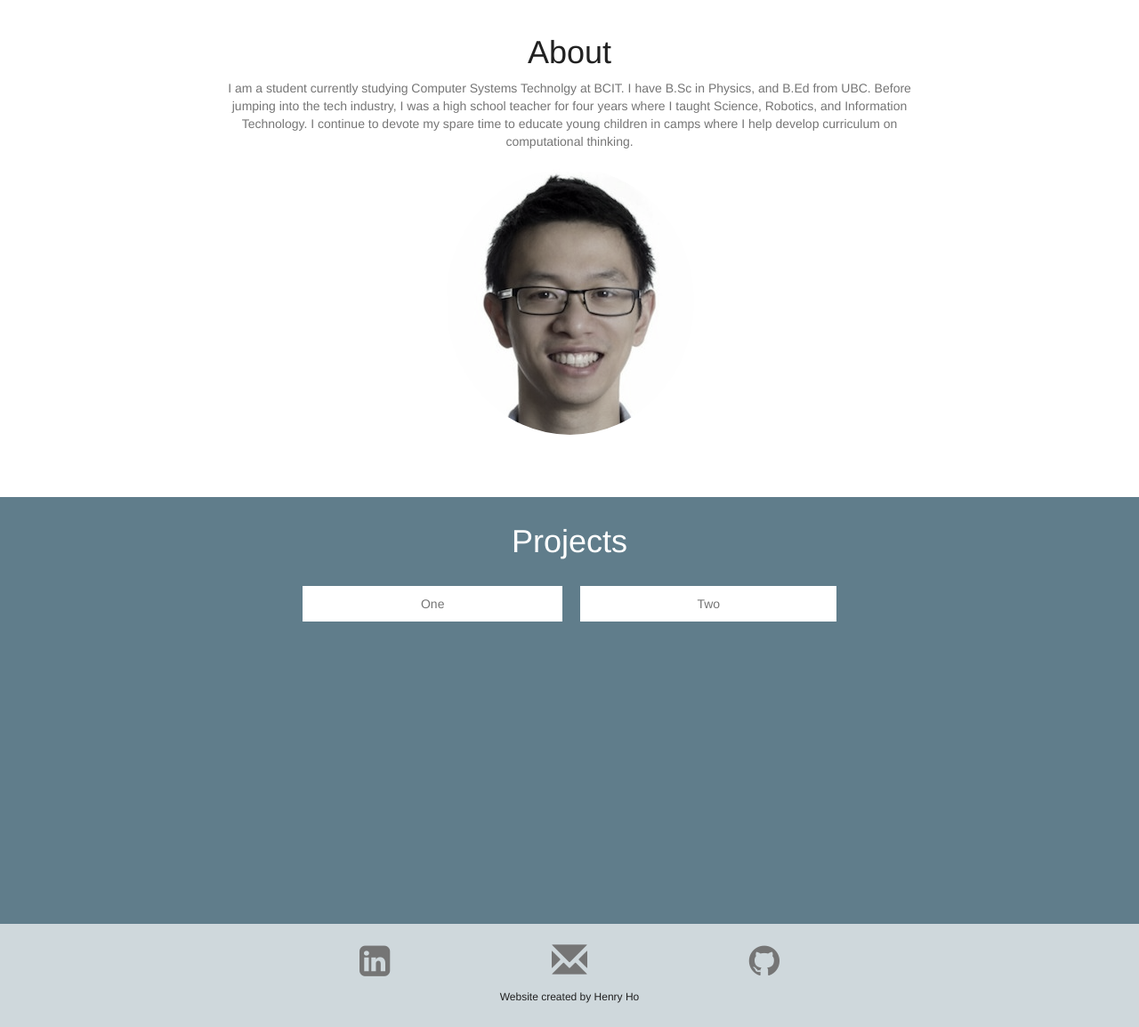
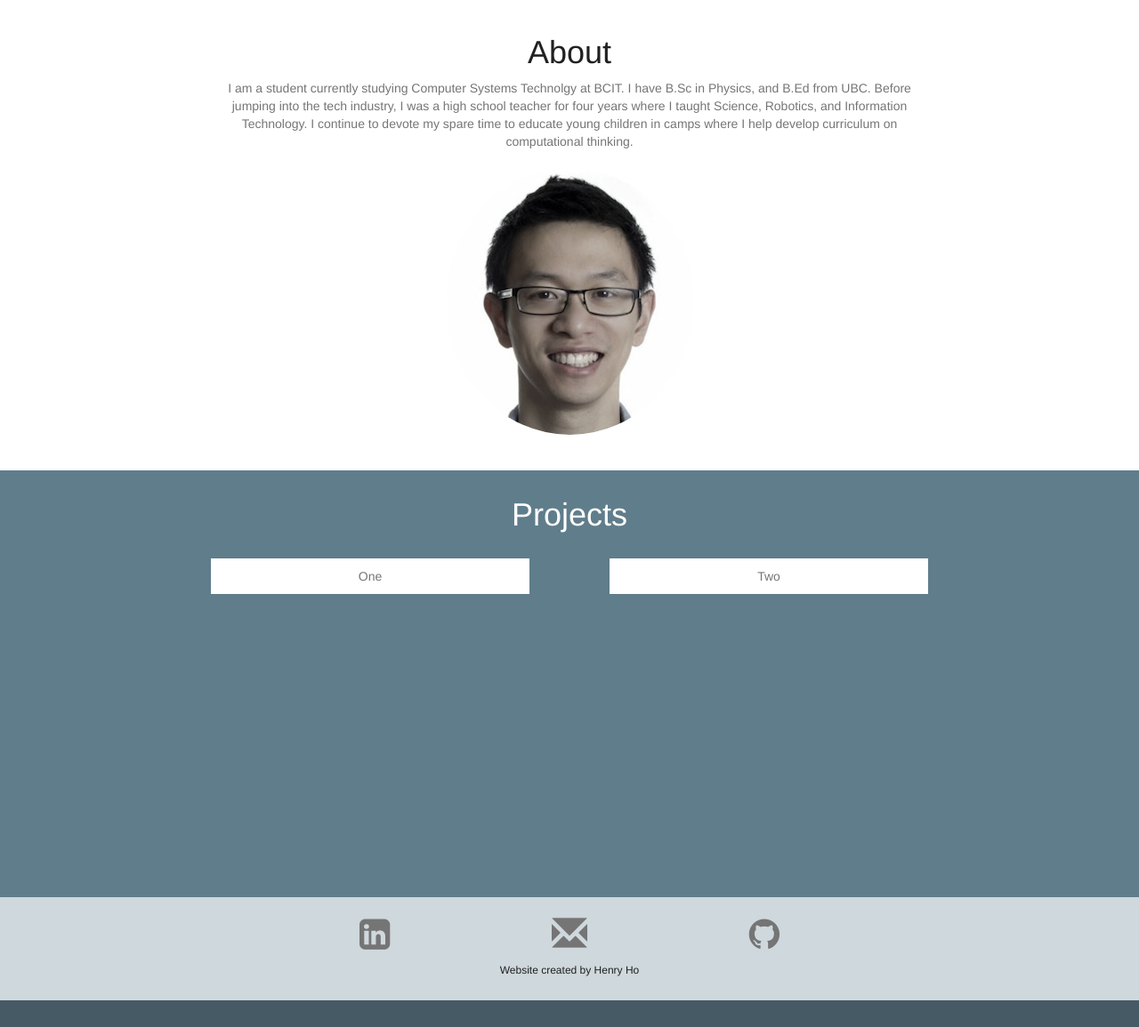
Before and after one commit to hchho/henryho.github.io, a PHP site: page / in a window 1280 px wide. Shown: the part 801-1956 px from the top of the page at 89% size. After the commit the page ends 1926 px from the top, so only its background shows below. Run offline with PHP 8.4, Linux system fonts and the light colour scheme.

Commit message:
Changed frames for Projects

```diff
--- a/css/custom.css
+++ b/css/custom.css
@@ -15,7 +15,7 @@ div {
 }
 
 #second {
-    min-height: 70%;
+    min-height: 60%;
 }
 
 #third {
@@ -58,18 +58,23 @@ img#profile {
     /*    height: 100%;*/
 }
 
-table#projects td {
+div#projects {
+    height: 100%;
+    margin: auto;
+    width: 70%;
+}
+
+div#projects div {
     background-color: white;
     color: #757575;
-    padding: 10px;
-    height: 100%;
+    text-align: center;
+    margin-right: 5%;
+    margin-left: 5%;
+    width: 40%;
+    margin-top: 10px;
+    margin-bottom: 10px;
 }
 
-table#projects {
-    border-spacing: 20px;
-    border-collapse: separate;
-    height: 100%;
-}
 
 @media only screen and (max-width: 768px) {
     img#profile {
@@ -94,6 +99,12 @@ table#projects {
 
     #first  {
         min-height: 70%;
+    }
+
+    div#projects div {
+        margin-right: 5%;
+        margin-left: 5%;
+        width: 90%;
     }
 }
 
--- a/index.html
+++ b/index.html
@@ -30,12 +30,10 @@
             </div>
             <div class="section cd-fixed-bg cd-bg-2" id="third">
                 <h1>Projects</h1>
-                <table id="projects">
-                    <tr>
-                        <td>One</td>
-                        <td>Two</td>
-                    </tr>
-                </table>
+                <div id="projects">
+                    <div class="col-sm-6">One</div>
+                    <div class="col-sm-6">Two</div>
+                </div>
             </div>
             <div class="cd-scrolling-bg cd-color-2" id="fourth">
                 <div class="section cd-container" id="contact">
```
